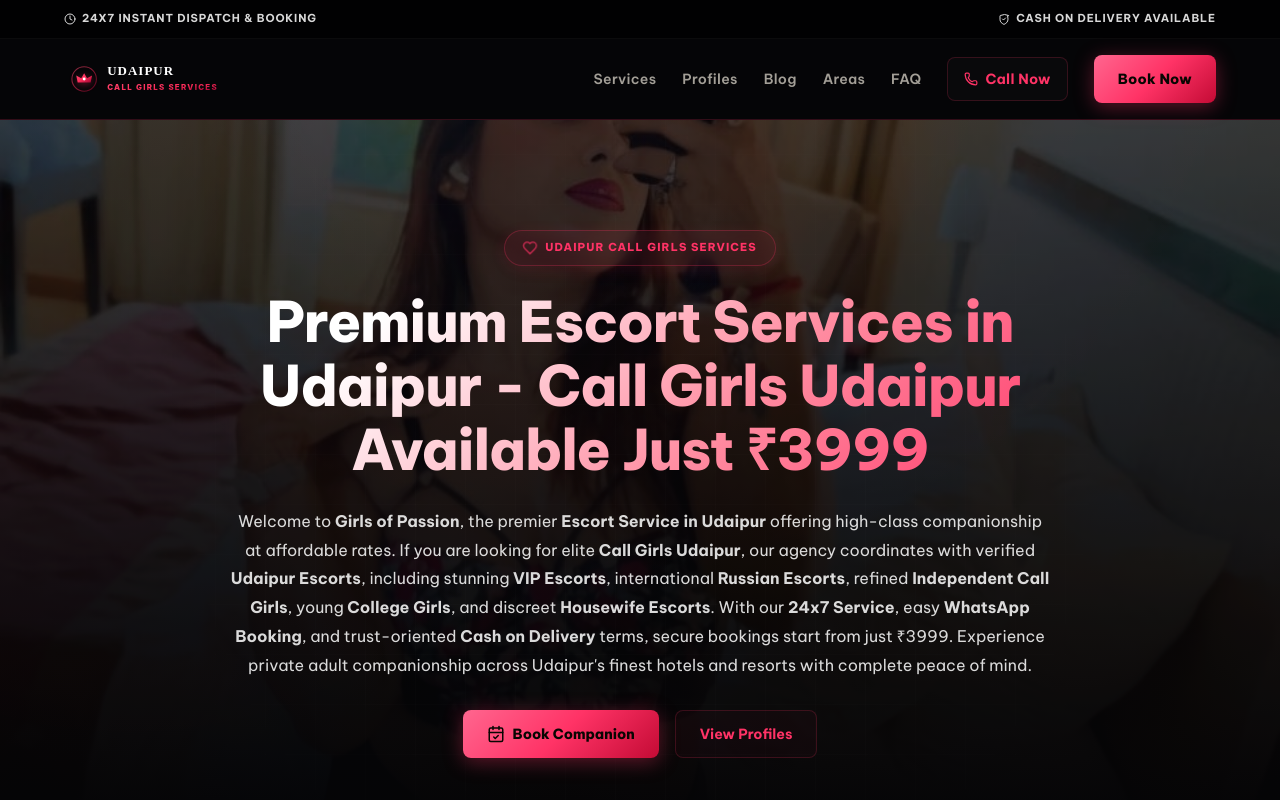
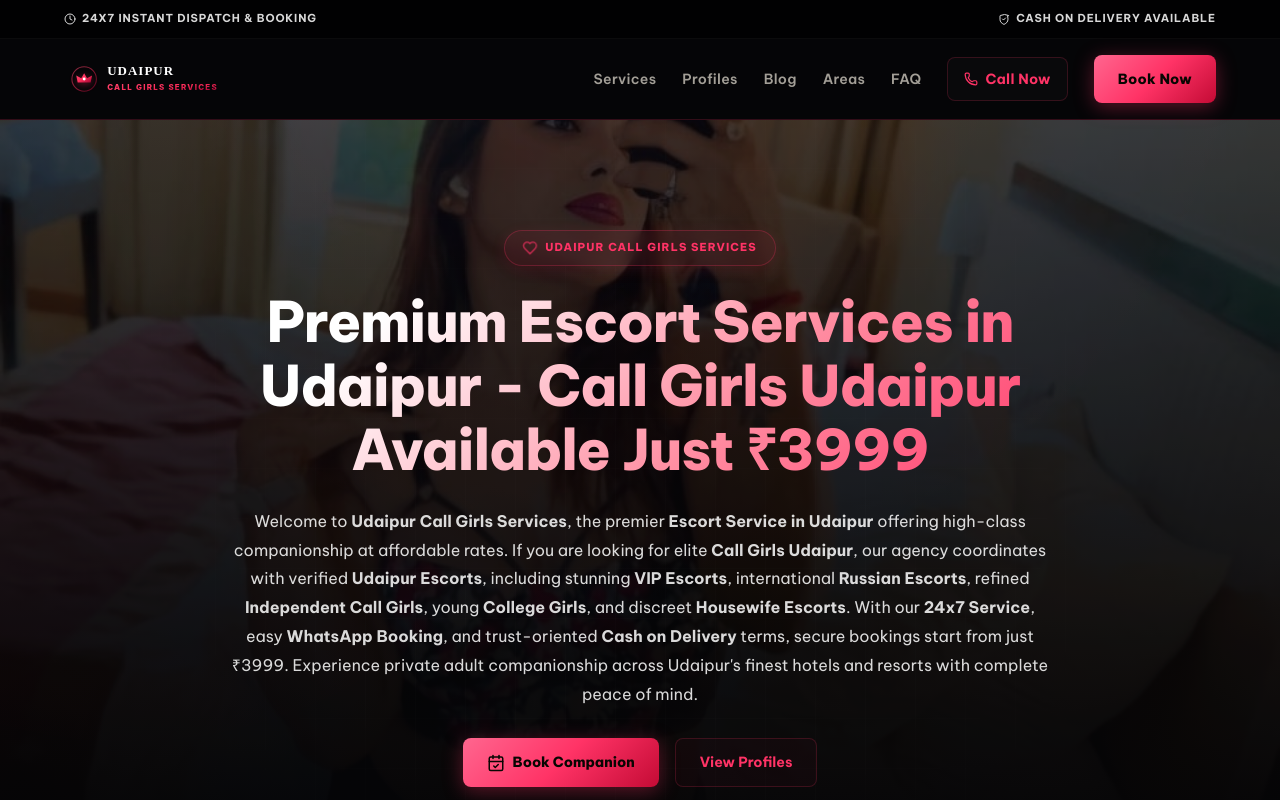
Before and after one commit to udaipuresorthub-del/velvet-affair, a Next.js app: page / in a window 1280 px wide. Shown: the top 800 px of the page. Built offline with nearby package versions, Linux system fonts and the light colour scheme.

Commit message:
Update homepage brand text

```diff
--- a/src/app/page.tsx
+++ b/src/app/page.tsx
@@ -245,15 +245,15 @@ export default function Home() {
     "mainEntity": [
       {
         "@type": "Question",
-        "name": "What is Girls of Passion?",
+        "name": "What is Udaipur Call Girls Services?",
         "acceptedAnswer": {
           "@type": "Answer",
-          "text": "Girls of Passion is a professional adult companionship platform in Udaipur for adults who want discreet booking support, verified profiles, and premium companion options."
+          "text": "Udaipur Call Girls Services is a professional adult companionship platform in Udaipur for adults who want discreet booking support, verified profiles, and premium companion options."
         }
       },
       {
         "@type": "Question",
-        "name": "Is Girls of Passion available across Udaipur?",
+        "name": "Is Udaipur Call Girls Services available across Udaipur?",
         "acceptedAnswer": {
           "@type": "Answer",
           "text": "Yes, booking support is available across major Udaipur locations, including Lake Pichola, Fateh Sagar, City Palace area, Hiran Magri, Sukher, Bhuwana, hotels, resorts, and private locations."
@@ -280,7 +280,7 @@ export default function Home() {
         "name": "Are the profiles verified?",
         "acceptedAnswer": {
           "@type": "Answer",
-          "text": "Girls of Passion focuses on verified and genuine companion profiles to maintain trust, comfort, and service quality."
+          "text": "Udaipur Call Girls Services focuses on verified and genuine companion profiles to maintain trust, comfort, and service quality."
         }
       }
     ]
@@ -322,7 +322,7 @@ export default function Home() {
           </div>
           <h1>Premium Escort Services in Udaipur - Call Girls Udaipur Available Just ₹3999</h1>
           <p className="hero-description">
-            Welcome to <strong>Girls of Passion</strong>, the premier <strong>Escort Service in Udaipur</strong> offering high-class companionship at affordable rates. If you are looking for elite <strong>Call Girls Udaipur</strong>, our agency coordinates with verified <strong>Udaipur Escorts</strong>, including stunning <strong>VIP Escorts</strong>, international <strong>Russian Escorts</strong>, refined <strong>Independent Call Girls</strong>, young <strong>College Girls</strong>, and discreet <strong>Housewife Escorts</strong>. With our <strong>24x7 Service</strong>, easy <strong>WhatsApp Booking</strong>, and trust-oriented <strong>Cash on Delivery</strong> terms, secure bookings start from just ₹3999. Experience private adult companionship across Udaipur's finest hotels and resorts with complete peace of mind.
+            Welcome to <strong>Udaipur Call Girls Services</strong>, the premier <strong>Escort Service in Udaipur</strong> offering high-class companionship at affordable rates. If you are looking for elite <strong>Call Girls Udaipur</strong>, our agency coordinates with verified <strong>Udaipur Escorts</strong>, including stunning <strong>VIP Escorts</strong>, international <strong>Russian Escorts</strong>, refined <strong>Independent Call Girls</strong>, young <strong>College Girls</strong>, and discreet <strong>Housewife Escorts</strong>. With our <strong>24x7 Service</strong>, easy <strong>WhatsApp Booking</strong>, and trust-oriented <strong>Cash on Delivery</strong> terms, secure bookings start from just ₹3999. Experience private adult companionship across Udaipur's finest hotels and resorts with complete peace of mind.
           </p>
           <div className="hero-actions">
             <Link className="button gold" href="#contact">
@@ -551,10 +551,10 @@ export default function Home() {
         <div className="shell grid-2">
           {/* Why Choose Us */}
           <div className="premium-box">
-            <div className="eyebrow">Why Girls of Passion</div>
-            <h3>Why Choose Girls of Passion for Udaipur Escort Service?</h3>
+            <div className="eyebrow">Why Udaipur Call Girls Services</div>
+            <h3>Why Choose Udaipur Call Girls Services for Udaipur Escort Service?</h3>
             <p className="box-desc">
-              Choosing the right Udaipur escort service is important because clients expect trust, privacy, genuine profiles, and professional coordination. In a popular tourist city like Udaipur, many people look for premium companionship, but not every platform provides the same level of reliability and confidentiality. Girls of Passion focuses on creating a smooth and comfortable experience from the first inquiry to final confirmation.
+              Choosing the right Udaipur escort service is important because clients expect trust, privacy, genuine profiles, and professional coordination. In a popular tourist city like Udaipur, many people look for premium companionship, but not every platform provides the same level of reliability and confidentiality. Udaipur Call Girls Services focuses on creating a smooth and comfortable experience from the first inquiry to final confirmation.
             </p>
             <ul className="gold-bullet-list">
               <li><Check size={16} /> Verified and genuine companion profiles</li>
@@ -574,7 +574,7 @@ export default function Home() {
             <div className="eyebrow">Our Difference</div>
             <h3>Best Escort Services Udaipur – What Makes Us Different?</h3>
             <p className="box-desc">
-              Girls of Passion is focused on delivering one of the best escort services Udaipur experiences through quality, privacy, and professional support. We believe that a premium companionship service should not only provide availability but also ensure a smooth, respectful, and confidential experience.
+              Udaipur Call Girls Services is focused on delivering one of the best escort services Udaipur experiences through quality, privacy, and professional support. We believe that a premium companionship service should not only provide availability but also ensure a smooth, respectful, and confidential experience.
             </p>
             <ul className="gold-bullet-list">
               <li><Check size={16} /> Carefully reviewed profiles</li>
@@ -598,7 +598,7 @@ export default function Home() {
             <span className="eyebrow">Verified & Genuine</span>
             <h3>Udaipur Escorts Service with Verified and Genuine Profiles</h3>
             <p>
-              A professional Udaipur escorts service should offer genuine profiles, clear communication, and privacy protection. At Girls of Passion, we understand that clients want confidence before booking. That is why we focus on verified profiles and professional coordination.
+              A professional Udaipur escorts service should offer genuine profiles, clear communication, and privacy protection. At Udaipur Call Girls Services, we understand that clients want confidence before booking. That is why we focus on verified profiles and professional coordination.
             </p>
             <div className="checklist-grid">
               <span className="check-item"><CheckCircle2 size={16} /> Authenticity</span>
@@ -619,7 +619,7 @@ export default function Home() {
             <span className="eyebrow">Elite Matches</span>
             <h3>Premium Adult Companionship in Udaipur</h3>
             <p>
-              Udaipur is a luxury destination, and many clients expect a refined companionship experience that matches the city’s charm. Girls of Passion offers premium adult companionship for clients who prefer elegance, privacy, and smooth communication.
+              Udaipur is a luxury destination, and many clients expect a refined companionship experience that matches the city’s charm. Udaipur Call Girls Services offers premium adult companionship for clients who prefer elegance, privacy, and smooth communication.
             </p>
             <div className="suitability-tag-grid">
               <span className="tag-item">Dinner dates</span>
@@ -725,7 +725,7 @@ export default function Home() {
             <span className="eyebrow">Booking Guide</span>
             <h2>Call and WhatsApp Booking Process</h2>
             <p className="subtitle">
-              Booking with Girls of Passion is simple, fast, and discreet. Our website and support process are designed for adults who want easy access and clear communication.
+              Booking with Udaipur Call Girls Services is simple, fast, and discreet. Our website and support process are designed for adults who want easy access and clear communication.
             </p>
           </div>
           <div className="booking-steps-grid">
@@ -769,7 +769,7 @@ export default function Home() {
             <span className="eyebrow">Confidentiality</span>
             <h3>Private and Discreet Udaipur Escort Service</h3>
             <p className="box-desc">
-              Privacy is one of the most important factors when choosing a Udaipur escort service. At Girls of Passion, confidentiality is always a top priority. We understand that clients want their personal details, communication, and booking information to remain private.
+              Privacy is one of the most important factors when choosing a Udaipur escort service. At Udaipur Call Girls Services, confidentiality is always a top priority. We understand that clients want their personal details, communication, and booking information to remain private.
             </p>
             <ul className="gold-bullet-list">
               <li><Check size={16} /> Secure communication</li>
@@ -789,7 +789,7 @@ export default function Home() {
             <span className="eyebrow">Discreet Booking</span>
             <h3>Trusted Udaipur Call Girls Services</h3>
             <p className="box-desc">
-              Many clients search for terms like call girl Udaipur, Udaipur call girl, call girls service Udaipur, or top call girls service in Udaipur when looking for adult companionship online. At Girls of Passion, we present this service in a more professional, respectful, and privacy-focused way.
+              Many clients search for terms like call girl Udaipur, Udaipur call girl, call girls service Udaipur, or top call girls service in Udaipur when looking for adult companionship online. At Udaipur Call Girls Services, we present this service in a more professional, respectful, and privacy-focused way.
             </p>
             <ul className="gold-bullet-list">
               <li><Check size={16} /> Verified companion profiles</li>
@@ -824,7 +824,7 @@ export default function Home() {
             <div className="feature-block-card">
               <h3>Local Udaipur Companion Options</h3>
               <p>
-                Girls of Passion also provides local companion options for clients who prefer someone familiar with the city lifestyle. Local companions can be suitable for relaxed meetings, city outings, private social company, and comfortable companionship experiences.
+                Udaipur Call Girls Services also provides local companion options for clients who prefer someone familiar with the city lifestyle. Local companions can be suitable for relaxed meetings, city outings, private social company, and comfortable companionship experiences.
               </p>
               <ul className="minimal-bullet-list">
                 <li><ChevronRight size={14} /> Residents of Udaipur</li>
@@ -839,7 +839,7 @@ export default function Home() {
             <div className="feature-block-card">
               <h3>Model and Premium Companion Profiles</h3>
               <p>
-                For clients who prefer stylish, modern, and well-presented profiles, Girls of Passion offers model and premium companion categories. These profiles are suitable for clients looking for confidence, elegance, and a polished social presence.
+                For clients who prefer stylish, modern, and well-presented profiles, Udaipur Call Girls Services offers model and premium companion categories. These profiles are suitable for clients looking for confidence, elegance, and a polished social presence.
               </p>
               <ul className="minimal-bullet-list">
                 <li><ChevronRight size={14} /> Luxury hotel meetings</li>
@@ -855,7 +855,7 @@ export default function Home() {
             <div className="feature-block-card">
               <h3>24x7 Udaipur Escort Service Support</h3>
               <p>
-                Girls of Passion offers 24x7 booking support for adults looking for private companionship in Udaipur. Whether you need help during the day, evening, or late night, our support team aims to respond quickly and professionally.
+                Udaipur Call Girls Services offers 24x7 booking support for adults looking for private companionship in Udaipur. Whether you need help during the day, evening, or late night, our support team aims to respond quickly and professionally.
               </p>
               <ul className="minimal-bullet-list">
                 <li><ChevronRight size={14} /> Profile availability</li>
@@ -871,7 +871,7 @@ export default function Home() {
             <div className="feature-block-card">
               <h3>Transparent Pricing and Clear Communication</h3>
               <p>
-                A reliable escort service Udaipur should always provide clear information before booking. At Girls of Passion, we believe in transparent communication so that clients can make informed decisions.
+                A reliable escort service Udaipur should always provide clear information before booking. At Udaipur Call Girls Services, we believe in transparent communication so that clients can make informed decisions.
               </p>
               <ul className="minimal-bullet-list">
                 <li><ChevronRight size={14} /> Companion category</li>
@@ -887,7 +887,7 @@ export default function Home() {
             <div className="feature-block-card">
               <h3>Affordable Premium Companionship in Udaipur</h3>
               <p>
-                Girls of Passion aims to provide a premium companionship experience with flexible options. We understand that different clients have different preferences and budgets, so our platform offers multiple companion categories.
+                Udaipur Call Girls Services aims to provide a premium companionship experience with flexible options. We understand that different clients have different preferences and budgets, so our platform offers multiple companion categories.
               </p>
               <ul className="minimal-bullet-list">
                 <li><ChevronRight size={14} /> Clear pricing details</li>
@@ -903,7 +903,7 @@ export default function Home() {
             <div className="feature-block-card">
               <h3>Hotel and Resort Companionship in Udaipur</h3>
               <p>
-                Udaipur is famous for its luxury hotels, lake-view resorts, villas, and royal hospitality. Many travellers visit the city for holidays, weddings, business trips, and romantic getaways. Girls of Passion provides discreet companionship booking support for clients staying at hotels and resorts.
+                Udaipur is famous for its luxury hotels, lake-view resorts, villas, and royal hospitality. Many travellers visit the city for holidays, weddings, business trips, and romantic getaways. Udaipur Call Girls Services provides discreet companionship booking support for clients staying at hotels and resorts.
               </p>
               <ul className="minimal-bullet-list">
                 <li><ChevronRight size={14} /> Dinner dates</li>
@@ -926,7 +926,7 @@ export default function Home() {
             <span className="eyebrow">Rules</span>
             <h3>Adult-Only Service with Respectful Guidelines</h3>
             <p className="box-desc">
-              Girls of Passion is strictly for adults aged 18 years and above. Clients must communicate respectfully and follow all applicable local laws and platform guidelines.
+              Udaipur Call Girls Services is strictly for adults aged 18 years and above. Clients must communicate respectfully and follow all applicable local laws and platform guidelines.
             </p>
             <ul className="gold-bullet-list">
               <li><Check size={16} /> Adult-only access</li>
@@ -947,7 +947,7 @@ export default function Home() {
             <span className="eyebrow">Platform Details</span>
             <h3>Udaipur Call Girls Service and Private Companion Booking</h3>
             <p className="box-desc">
-              Clients often search for Udaipur call girls service, best call girls service in Udaipur, or top call girls service in Udaipur when looking for private adult companionship. Girls of Passion offers a more reliable and professional platform where adults can check verified profiles and get booking support with privacy.
+              Clients often search for Udaipur call girls service, best call girls service in Udaipur, or top call girls service in Udaipur when looking for private adult companionship. Udaipur Call Girls Services offers a more reliable and professional platform where adults can check verified profiles and get booking support with privacy.
             </p>
             <ul className="gold-bullet-list">
               <li><Check size={16} /> Quick call and WhatsApp support</li>
@@ -972,10 +972,10 @@ export default function Home() {
             <span className="eyebrow font-gold">Why Privacy Matters</span>
             <h3>Why Privacy Matters in Udaipur Companionship Services</h3>
             <p>
-              Privacy is essential in adult companionship. Clients want assurance that their identity and booking details will remain confidential. Girls of Passion follows a discreet process to make every interaction private and comfortable.
+              Privacy is essential in adult companionship. Clients want assurance that their identity and booking details will remain confidential. Udaipur Call Girls Services follows a discreet process to make every interaction private and comfortable.
             </p>
             <p>
-              We do not make the booking process complicated. Our team only asks for the details required to check availability and coordinate the booking. Every step is handled with professionalism, respect, and confidentiality. This privacy-first approach makes Girls of Passion a dependable choice for adults looking for a premium Udaipur escort service.
+              We do not make the booking process complicated. Our team only asks for the details required to check availability and coordinate the booking. Every step is handled with professionalism, respect, and confidentiality. This privacy-first approach makes Udaipur Call Girls Services a dependable choice for adults looking for a premium Udaipur escort service.
             </p>
           </div>
 
@@ -983,7 +983,7 @@ export default function Home() {
             <span className="eyebrow font-gold">Elite Experiences</span>
             <h3>Experience Premium Companionship in Udaipur Today</h3>
             <p>
-              If you are looking for a trusted and premium Udaipur escort service, Girls of Passion is here to assist you with verified profiles, fast booking support, and complete privacy. Our platform offers multiple companion categories, including premium, VIP, model, independent-style, and local companion options.
+              If you are looking for a trusted and premium Udaipur escort service, Udaipur Call Girls Services is here to assist you with verified profiles, fast booking support, and complete privacy. Our platform offers multiple companion categories, including premium, VIP, model, independent-style, and local companion options.
             </p>
             <p>
               Whether you are searching for best escort services Udaipur, VIP escort services Udaipur, escort service Udaipur, or a private companion near you, our team can help you find suitable available options based on your preference.
@@ -999,7 +999,7 @@ export default function Home() {
             <span className="eyebrow text-dark">Get Started</span>
             <h2 className="text-dark">Book Udaipur Escort Service Now</h2>
             <p className="text-dark-muted">
-              Ready to explore a premium adult companionship experience in Udaipur? Contact Girls of Passion for discreet support, verified profiles, and smooth booking assistance.
+              Ready to explore a premium adult companionship experience in Udaipur? Contact Udaipur Call Girls Services for discreet support, verified profiles, and smooth booking assistance.
             </p>
             <ul className="dark-bullet-list">
               <li><Check size={16} /> Call now for availability</li>
@@ -1057,13 +1057,13 @@ export default function Home() {
           </div>
           <div className="faq-grid-v2">
             <details className="faq-details-v2" open>
-              <summary className="faq-summary-v2">What is Girls of Passion?</summary>
+              <summary className="faq-summary-v2">What is Udaipur Call Girls Services?</summary>
               <div className="faq-content-v2">
-                <p>Girls of Passion is a professional adult companionship platform in Udaipur for adults who want discreet booking support, verified profiles, and premium companion options.</p>
+                <p>Udaipur Call Girls Services is a professional adult companionship platform in Udaipur for adults who want discreet booking support, verified profiles, and premium companion options.</p>
               </div>
             </details>
             <details className="faq-details-v2">
-              <summary className="faq-summary-v2">Is Girls of Passion available across Udaipur?</summary>
+              <summary className="faq-summary-v2">Is Udaipur Call Girls Services available across Udaipur?</summary>
               <div className="faq-content-v2">
                 <p>Yes, booking support is available across major Udaipur locations, including Lake Pichola, Fateh Sagar, City Palace area, Hiran Magri, Sukher, Bhuwana, hotels, resorts, and private locations.</p>
               </div>
@@ -1083,7 +1083,7 @@ export default function Home() {
             <details className="faq-details-v2">
               <summary className="faq-summary-v2">Are the profiles verified?</summary>
               <div className="faq-content-v2">
-                <p>Girls of Passion focuses on verified and genuine companion profiles to maintain trust, comfort, and service quality.</p>
+                <p>Udaipur Call Girls Services focuses on verified and genuine companion profiles to maintain trust, comfort, and service quality.</p>
               </div>
             </details>
             <details className="faq-details-v2">
```
